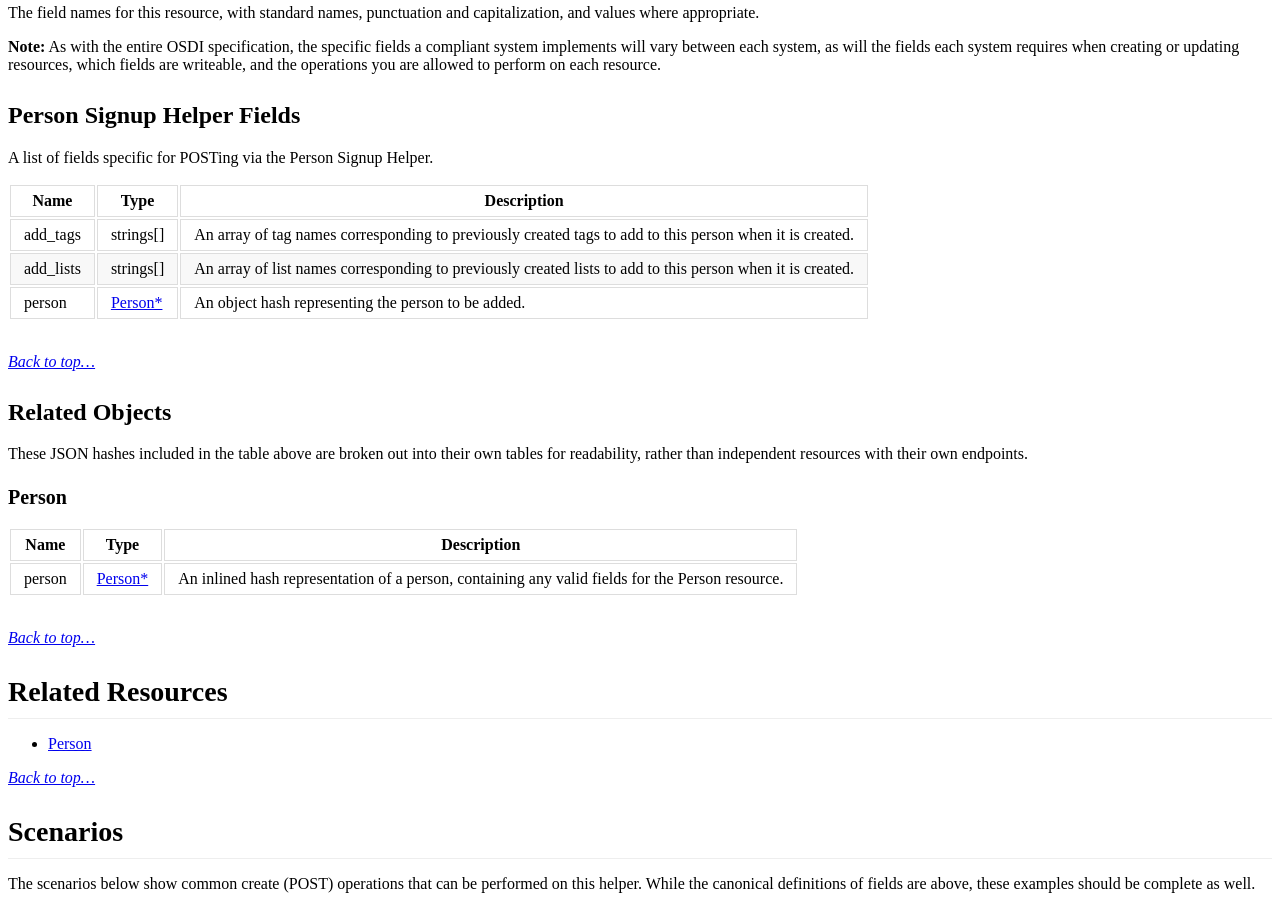
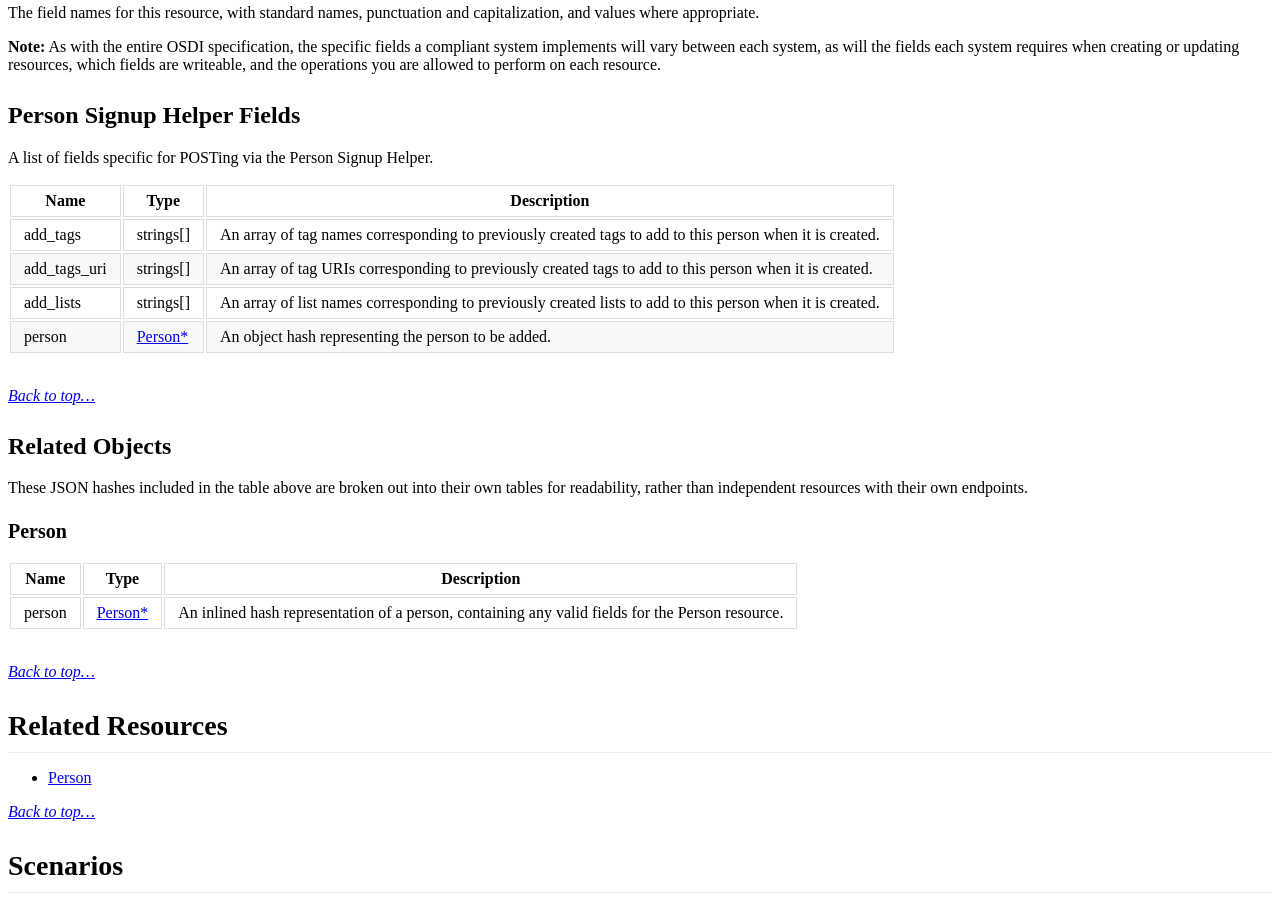
Before and after one commit to opensupporter/osdi-docs, a Jekyll site: the page built from person_signup.md, in a window 1280 px wide and 900 px high, scrolled down 1538 px. Built offline with Jekyll 4.4.1, drawn with Linux system fonts in a browser that asks for light colours; a style sheet for code colours, icons or effects is not loaded; some of the changed text lies outside the part shown.

Commit message:
add add_tags_uri
9/3

```diff
--- a/person_signup.md
+++ b/person_signup.md
@@ -48,6 +48,7 @@ A list of fields specific for POSTing via the Person Signup Helper.
 |Name          |Type      |Description
 |-----------    |-----------|--------------
 |add_tags      |strings[]     |An array of tag names corresponding to previously created tags to add to this person when it is created.
+|add_tags_uri  |strings[]     |An array of tag URIs corresponding to previously created tags to add to this person when it is created.
 |add_lists     |strings[]     |An array of list names corresponding to previously created lists to add to this person when it is created.
 |person			|[Person*](#person)	|An object hash representing the person to be added.
 
@@ -134,6 +135,9 @@ OSDI-API-Token:[your api key here]
     "add_tags": [
         "volunteer",
         "donor"
+    ],
+    "add_tags_uri": [
+        "https://osdi-sample-system.org/api/v1/tags/d91b4b2e-ae0e-4cd3-9ed7-d0ec501b0bc3"
     ],
     "add_lists_uri": [
         "https://osdi-sample-system.org/api/v1/lists/d91b4b2e-ae0e-4cd3-9ed7-d0ec501b0bc3"
```
